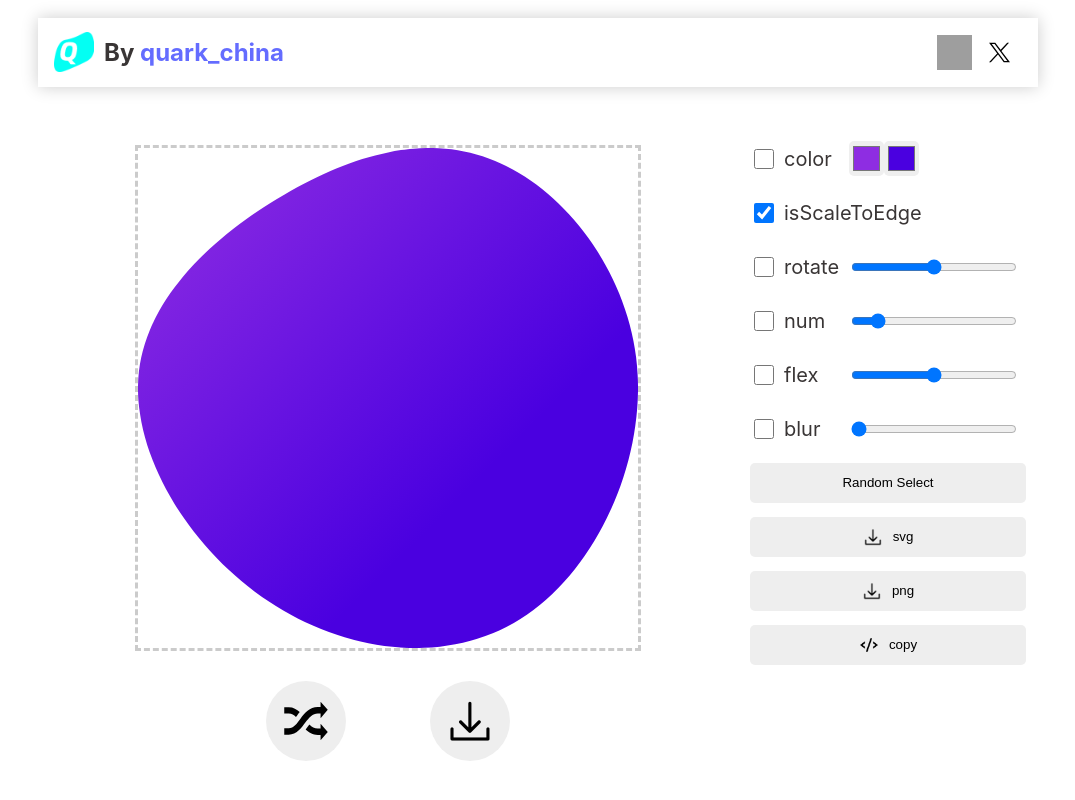
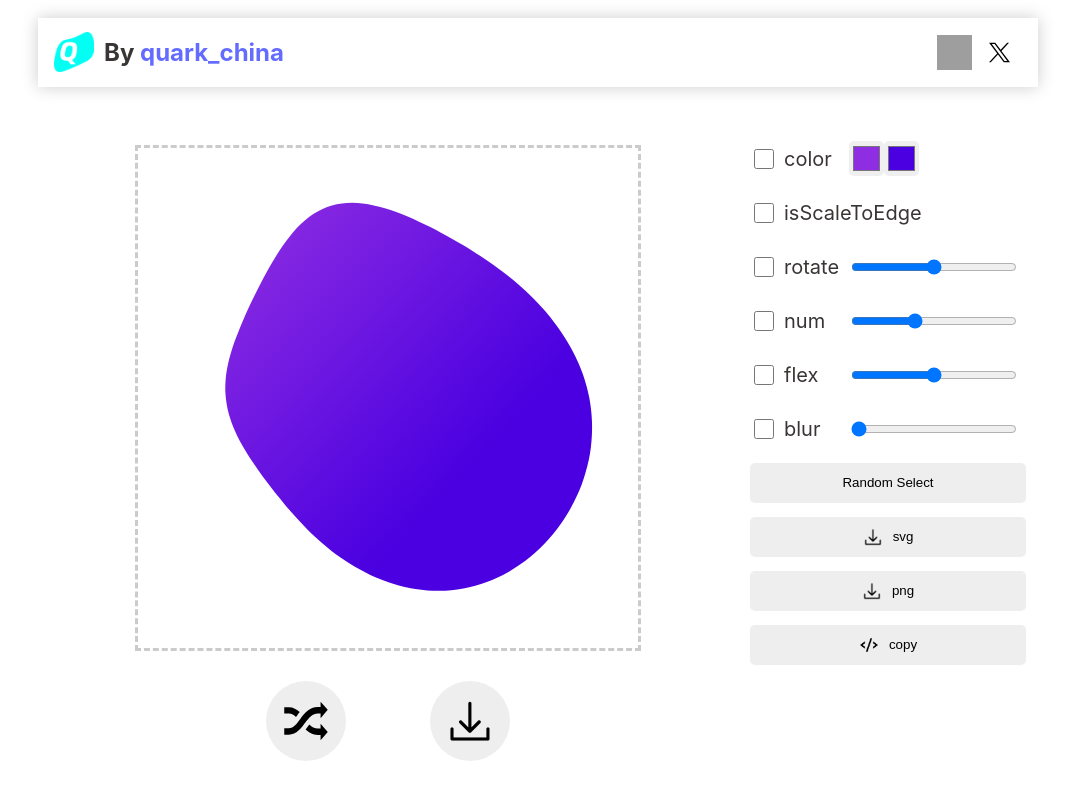
Before and after one commit to quarksb/geo-2d, a Vue app: page / in a window 1280 px wide. Shown: the top 800 px of the page, without its empty margins (102-1177 px from the left). Built offline with nearby package versions, Linux system fonts and the light colour scheme; grey boxes are pictures that could not be loaded.

Commit message:
chore: update curve degree

```diff
--- a/pages/App.vue
+++ b/pages/App.vue
@@ -30,13 +30,13 @@ let isColorSelected = ref(false);
 let d = ref("");
 const minPolygonNum = 4;
 const maxPolygonNum = 20;
-let polygonNum = ref(6);
+let polygonNum = ref(10);
 let isPolygonNumSelected = ref(false);
 let ramada = ref(0.5);
 let isRamadaSelected = ref(false);
 let randomSeed = ref(.8859102140559103);
 let isDebug = ref(false);
-let isScaleToEdge = ref(true);
+let isScaleToEdge = ref(false);
 let currentState: {
     polygon: vec2[];
     polygonNum: number;
--- a/src/core/star.ts
+++ b/src/core/star.ts
@@ -19,7 +19,6 @@ export function getPolygon(width: number, height: number, n: number, ramada = 0,
     const polygon: vec2[] = [];
     const halfWidth = width / 2;
     const halfHeight = height / 2;
-    console.log("randomSeed", randomSeed);
 
     const randomGenerate = getRandomGenerate(randomSeed);
     let baseCal = (radian: number) => {
@@ -34,12 +33,12 @@ export function getPolygon(width: number, height: number, n: number, ramada = 0,
     for (let i = 0; i < n; i++) {
         let point = baseCal(2 * Math.PI * (angle + i / n));
         if (i >= 2) {
-            let areaPercent = getTriangleArea([polygon[i - 2], polygon[i - 1], point]) * ratio;
+            // let areaPercent = getTriangleArea([polygon[i - 2], polygon[i - 1], point]) * ratio;
             let count = 0;
-            while (areaPercent < 0.008 && count++ < 20) {
+            // while (areaPercent < 0.008 && count++ < 20) {
                 point = baseCal(2 * Math.PI * (angle + i / n));
-                areaPercent = getTriangleArea([polygon[i - 2], polygon[i - 1], point]) * ratio;
-            }
+            //     areaPercent = getTriangleArea([polygon[i - 2], polygon[i - 1], point]) * ratio;
+            // }
         }
 
         polygon.push(point);
@@ -56,7 +55,7 @@ export function getCurvesByPolygon(polygon: vec2[]): Curve[] {
     const curves: Curve[] = [];
     const n = 100;
 
-    const degree = 3;
+    const degree = 4;
     const interpolatePoints = new Array<vec2>(100);
     for (let i = 0; i < n; i++) {
         interpolatePoints[i] = interpolate(0.01 * i, degree, polygon as number[][]);
--- a/vite.config.ts
+++ b/vite.config.ts
@@ -19,11 +19,6 @@ export default ({ mode }) => {
                 },
                 outDir: "dist",
                 emptyOutDir: true,
-                rollupOptions: {
-                    input: {
-                        index: "./src/index.ts",
-                    },
-                },
             },
         });
         userConfig.plugins.push(dts());
```
Also changed, not shown: package.json (+11 -4 lines).
